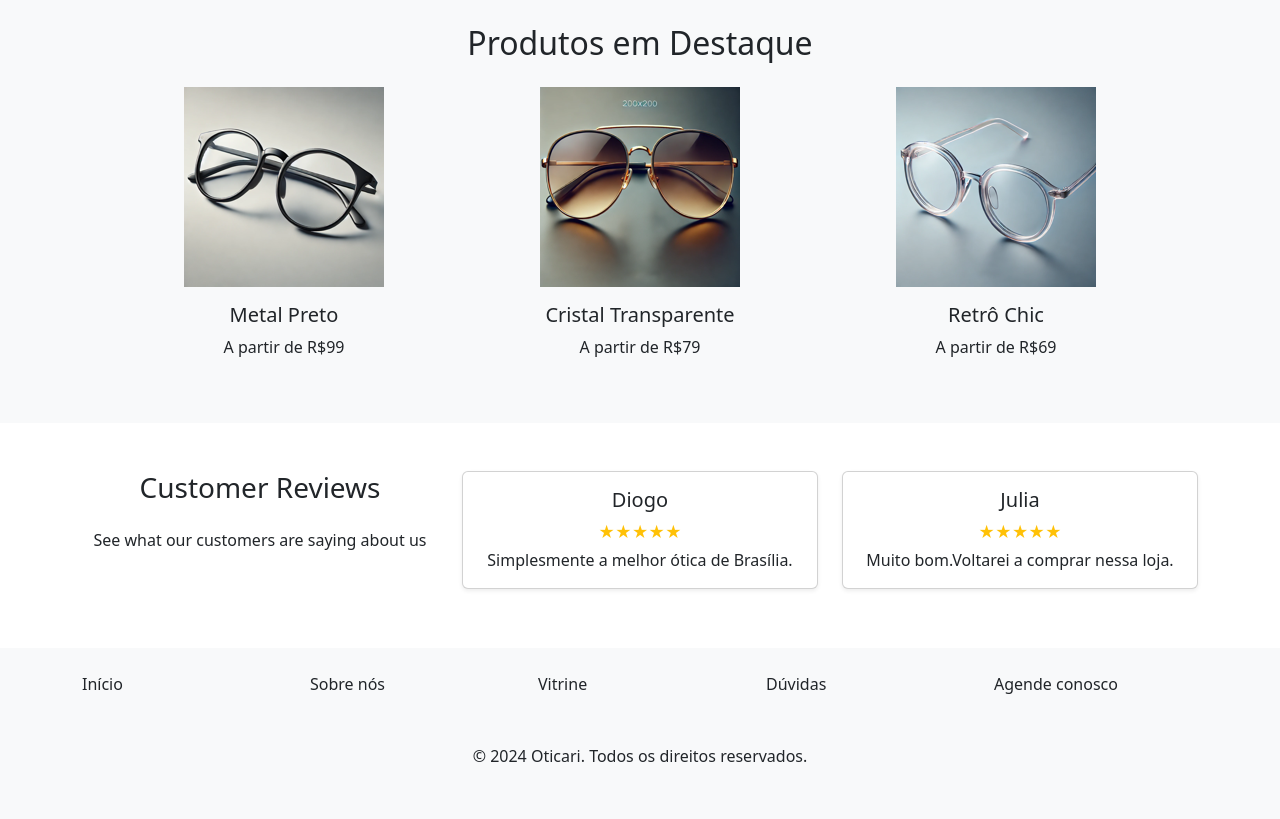
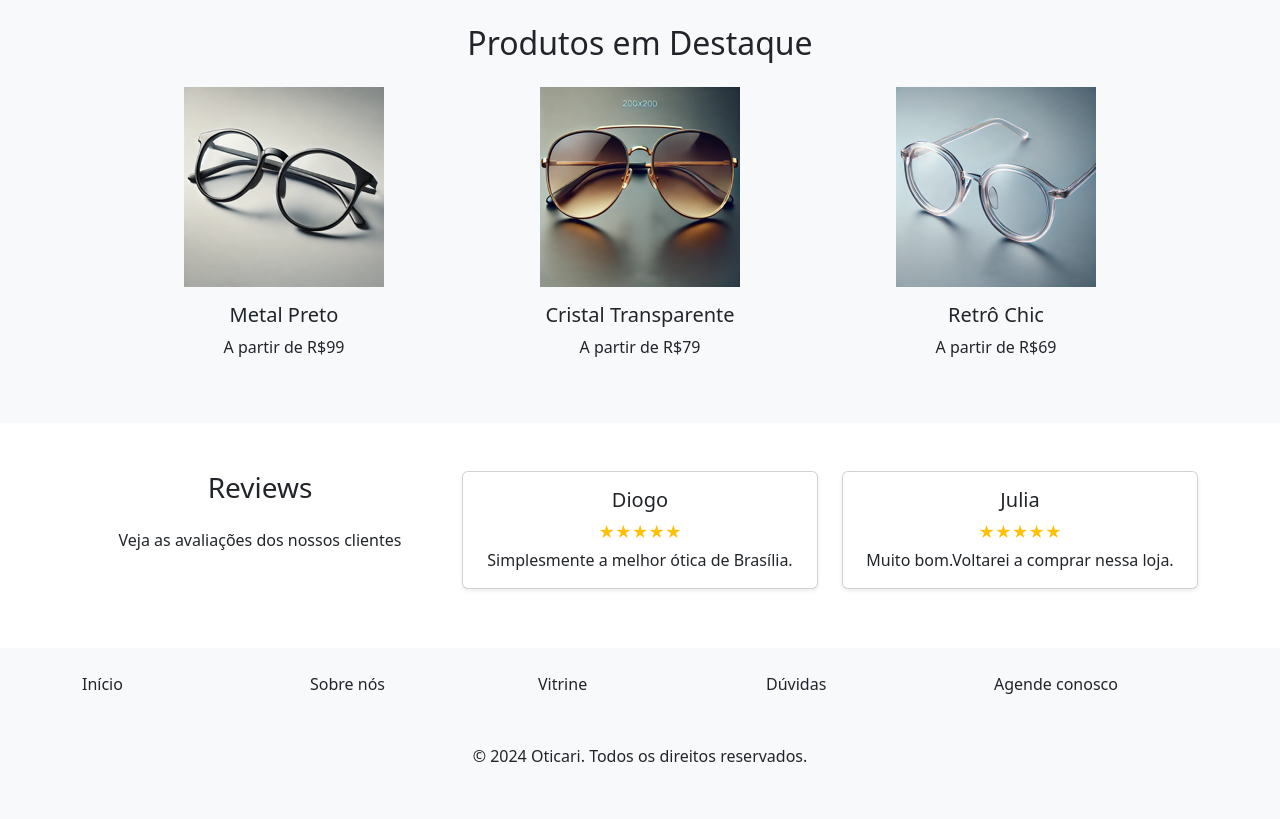
Before and after one commit to eduardacbpontes/ihcboot, a plain HTML site: page homepage.html in a window 1280 px wide. Shown: the part 1268-2087 px from the top of the page. Drawn offline with nearby package versions, Linux system fonts and the light colour scheme.

Commit message:
Update homepage.html

```diff
--- a/homepage.html
+++ b/homepage.html
@@ -147,8 +147,8 @@
     <div class="container text-center">
       <div class="row g-4">
         <div class="col-md-4">
-          <h3 class="text-center mb-4">Customer Reviews</h3>
-          <p class="text-center mb-5">See what our customers are saying about us</p>
+          <h3 class="text-center mb-4">Reviews</h3>
+          <p class="text-center mb-5">Veja as avaliações dos nossos clientes</p>
         </div>
         <div class="col-md-4">
           <div class="card shadow-sm p-3">
```
